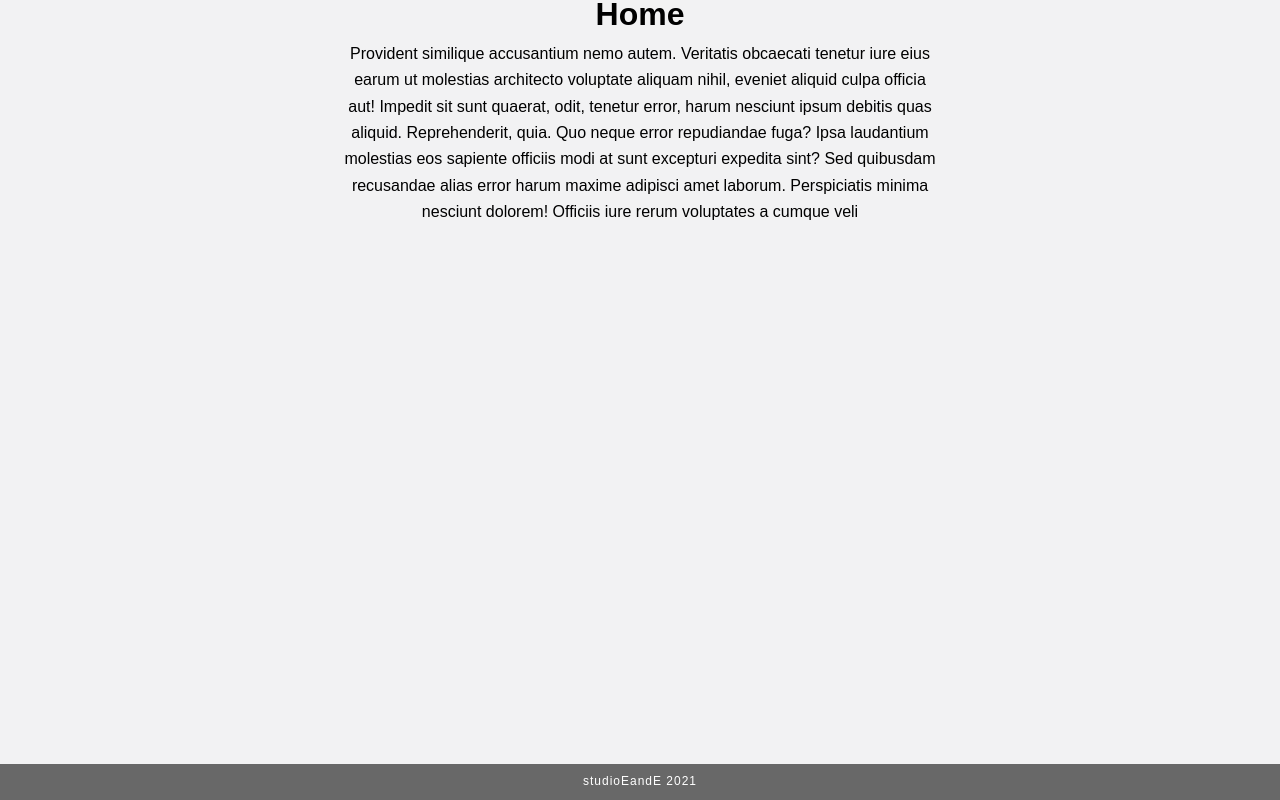
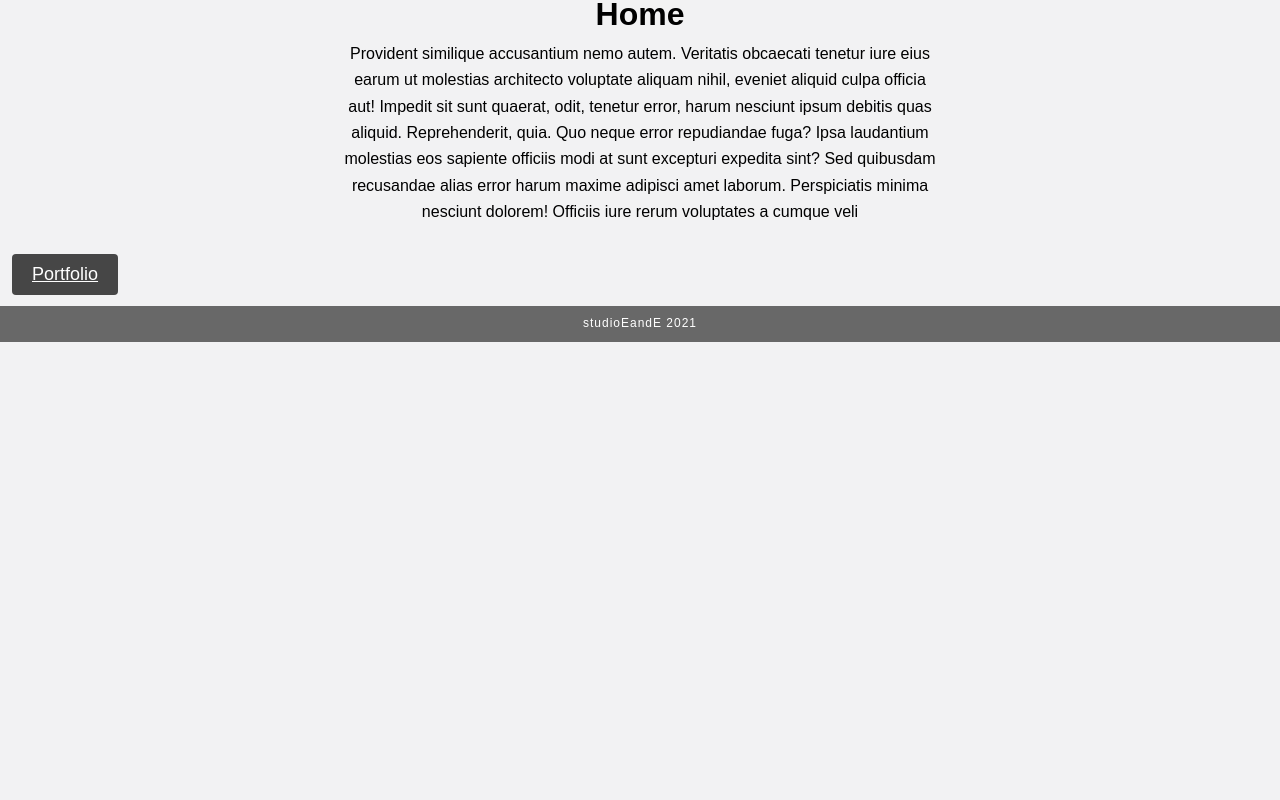
Before and after one commit to BrandonHumphry/Components, a React (Create React App) app: page / in a window 1280 px wide. Shown: the part 872-1672 px from the top of the page. After the commit the page ends 1214 px from the top, so only its background shows below. Built offline with nearby package versions, Linux system fonts and the light colour scheme.

Commit message:
more working on Link and Button

```diff
--- a/src/Components/Button/Button.js
+++ b/src/Components/Button/Button.js
@@ -1,3 +1,4 @@
+import { Link } from "react-router-dom";
 import "./Button.css";
 
 const STYLES = [
@@ -14,7 +15,7 @@ const STYLES = [
 const SIZES = ["btn--medium", "btn--large"];
 
 const Button = props => {
-  const { children, type, onClick, buttonStyle, buttonSize } = props;
+  const { children, type, onClick, buttonStyle, buttonSize, linkTo } = props;
 
   const checkButtonStyle = STYLES.includes(buttonStyle)
     ? buttonStyle
@@ -23,6 +24,7 @@ const Button = props => {
   const checkButtonSize = SIZES.includes(buttonSize) ? buttonSize : SIZES[0];
 
   return (
+    <div>
       <button
         className={`btn ${checkButtonStyle} ${checkButtonSize}`}
         onClick={onClick}
@@ -30,6 +32,8 @@ const Button = props => {
       >
         {children}
       </button>
+      <Link to={linkTo}>{linkTo}</Link>
+    </div>
   );
 };
 
--- a/src/Components/PageStructure/PageStructure.css
+++ b/src/Components/PageStructure/PageStructure.css
@@ -23,10 +23,10 @@
 }
 
 @media (min-width: 768px) {
-  .pageStructure {
+  /* .pageStructure {
     height: 100vh !important
     ;
-  }
+  } */
   .pageTitle {
     text-align: center;
   }
--- a/src/Components/PageStructure/PageStructure.js
+++ b/src/Components/PageStructure/PageStructure.js
@@ -1,14 +1,9 @@
 import { Button } from "@material-ui/core";
 import "./PageStructure.css";
+import { Link } from "react-router-dom";
 
 const PageStructure = props => {
-  const { pageTitle, pageDescription, id, Buttonlocation1, Buttonlocation2 } =
-    props;
-
-  const buttonlocation1 = () => {
-    window.location =
-      "mailto:eandedesignstudio@gmail.com?Subject=StudioEandE.com%20";
-  };
+  const { pageTitle, pageDescription, id } = props;
 
   return (
     <div>
@@ -16,16 +11,6 @@ const PageStructure = props => {
         <h1 className="pageTitle">{pageTitle}</h1>
         <p className="pageDescription ">{pageDescription}</p>
       </div>
-      <div className="buttonSection">
-        <Button
-          className="btn btn--primary--solid btn--medium"
-          onClick={buttonlocation1}
-        ></Button>
-        <Button
-          className="btn btn--primary--solid btn--medium"
-          onClick={Buttonlocation2}
-        ></Button>
-      </div>
     </div>
   );
 };
--- a/src/pages/About/About.js
+++ b/src/pages/About/About.js
@@ -3,8 +3,7 @@ import PageStructure from "../../Components/PageStructure/PageStructure";
 import "../../Components/Images/Images.css";
 import chevronDown from "./chevronDown.png";
 import Button from "../../Components/Button/Button";
-
-// import Footer from "../../Components/Footer/Footer";
+import { Link } from "react-router-dom";
 
 const About = () => {
   return (
@@ -38,6 +37,18 @@ const About = () => {
         error harum maxime adipisci amet laborum. Perspiciatis minima nesciunt
         dolorem! Officiis iure rerum voluptates a cumque veli"
         ></PageStructure>
+        <div
+          className="d"
+          Style={
+            "height: 100px; color: white; textDecoration: none; backgroundColor: green"
+          }
+        >
+          <Button>
+            <Link Style={"height: 100px; color: white;"} to="/portfolio">
+              Portfolio
+            </Link>
+          </Button>
+        </div>
       </div>
     </div>
   );
```
Lines whose indentation alone changed are shown as unchanged.
